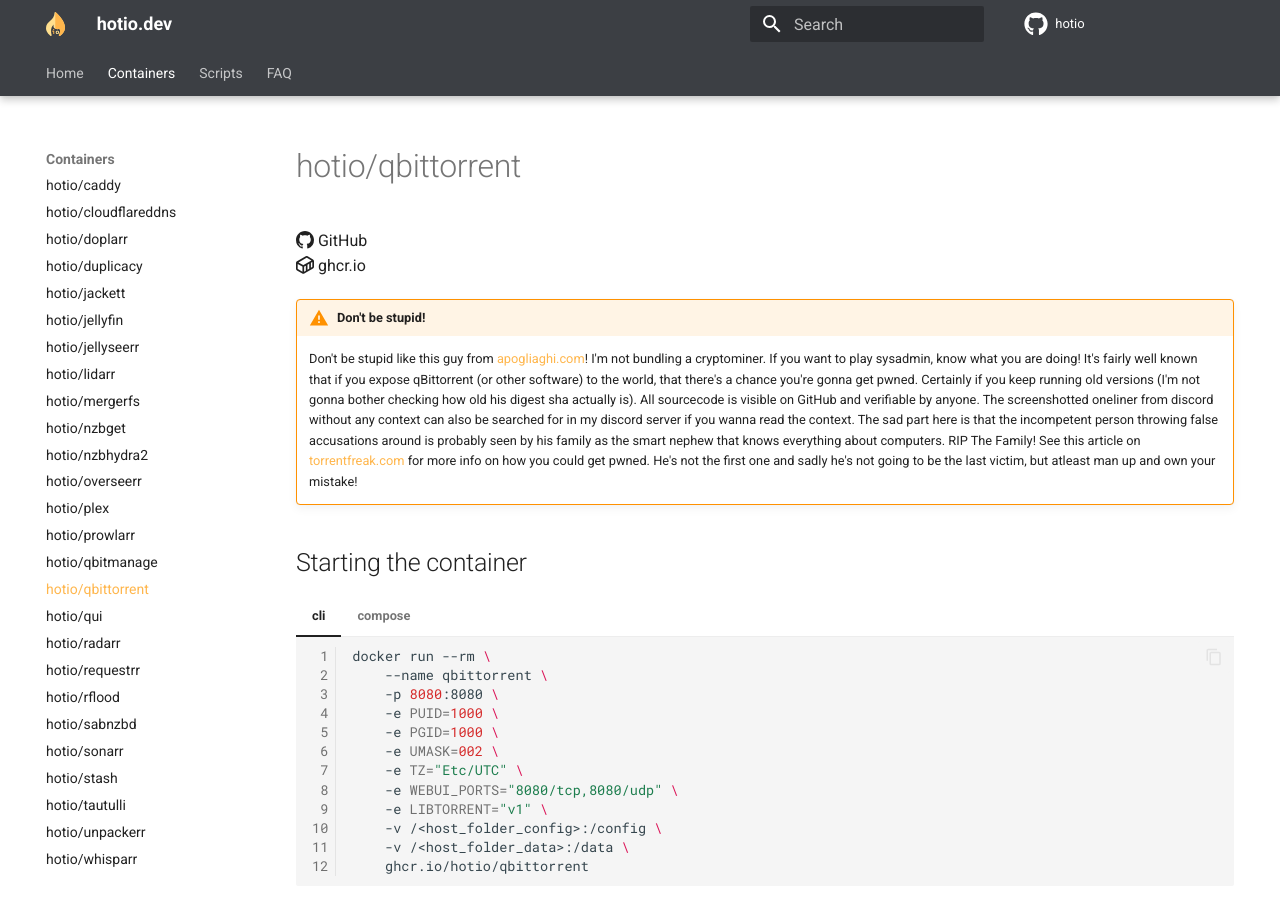
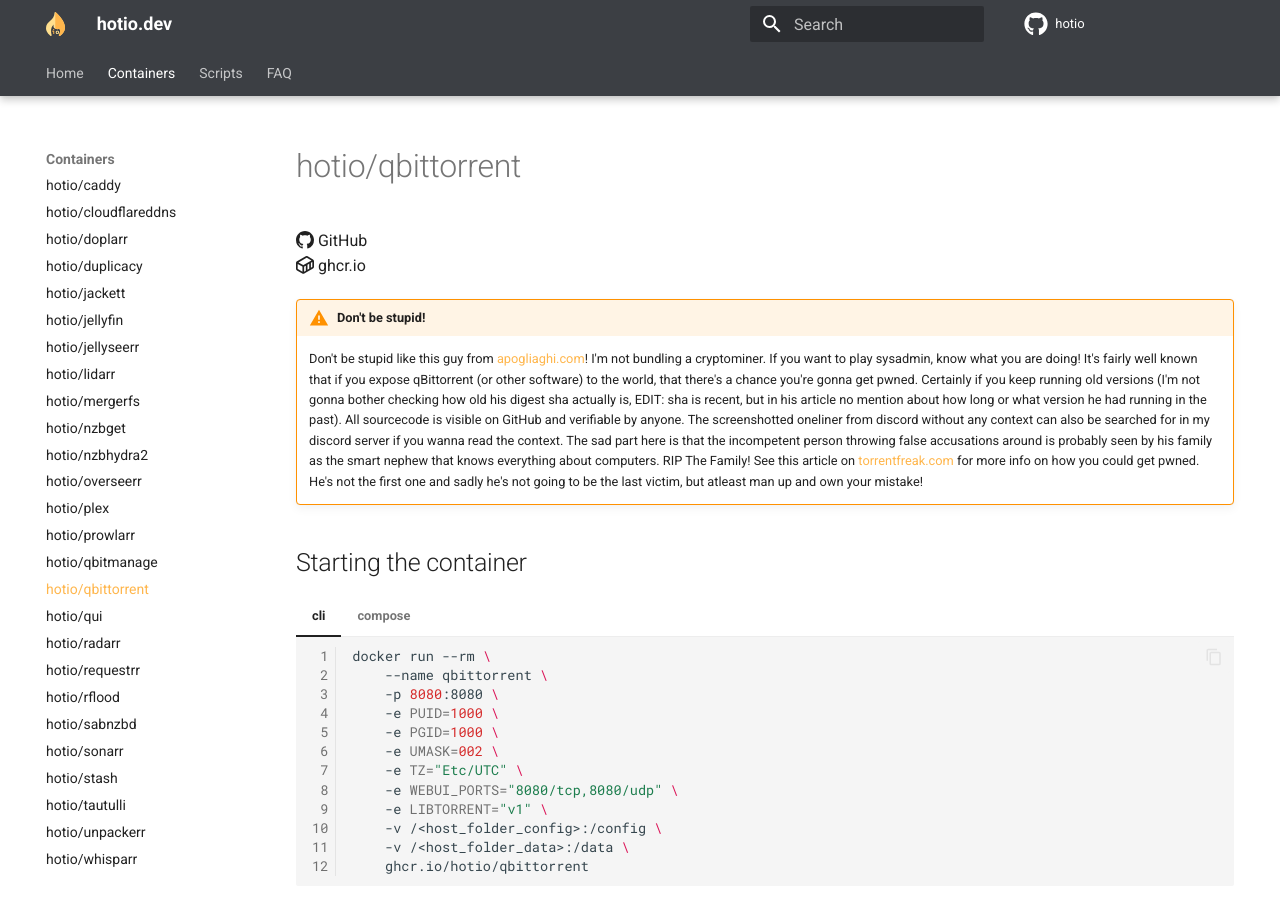
Before and after one commit to hotio/website, an MkDocs documentation site: the page built from docs/containers/qbittorrent.md, in a window 1280 px wide and 900 px high. Built offline with MkDocs 1.6.1 and Material for MkDocs 9.7.7, drawn with Linux system fonts in a browser that asks for light colours.

Commit message:
tweak wording

```diff
--- a/docs/containers/qbittorrent.md
+++ b/docs/containers/qbittorrent.md
@@ -7,7 +7,7 @@
 
 !!! warning "Don't be stupid!"
 
-    Don't be stupid like this guy from [apogliaghi.com](https://apogliaghi.com/2025/09/crypto-miner-in-hotio/qbittorrent)! I'm not bundling a cryptominer. If you want to play sysadmin, know what you are doing! It's fairly well known that if you expose qBittorrent (or other software) to the world, that there's a chance you're gonna get pwned. Certainly if you keep running old versions (I'm not gonna bother checking how old his digest sha actually is). All sourcecode is visible on GitHub and verifiable by anyone. The screenshotted oneliner from discord without any context can also be searched for in my discord server if you wanna read the context. The sad part here is that the incompetent person throwing false accusations around is probably seen by his family as the smart nephew that knows everything about computers. RIP The Family! See this article on [torrentfreak.com](https://torrentfreak.com/qbittorrent-web-ui-exploited-to-mine-cryptocurrency-heres-how-to-fix-230902/) for more info on how you could get pwned. He's not the first one and sadly he's not going to be the last victim, but atleast man up and own your mistake!
+    Don't be stupid like this guy from [apogliaghi.com](https://apogliaghi.com/2025/09/crypto-miner-in-hotio/qbittorrent)! I'm not bundling a cryptominer. If you want to play sysadmin, know what you are doing! It's fairly well known that if you expose qBittorrent (or other software) to the world, that there's a chance you're gonna get pwned. Certainly if you keep running old versions (I'm not gonna bother checking how old his digest sha actually is, EDIT: sha is recent, but in his article no mention about how long or what version he had running in the past). All sourcecode is visible on GitHub and verifiable by anyone. The screenshotted oneliner from discord without any context can also be searched for in my discord server if you wanna read the context. The sad part here is that the incompetent person throwing false accusations around is probably seen by his family as the smart nephew that knows everything about computers. RIP The Family! See this article on [torrentfreak.com](https://torrentfreak.com/qbittorrent-web-ui-exploited-to-mine-cryptocurrency-heres-how-to-fix-230902/) for more info on how you could get pwned. He's not the first one and sadly he's not going to be the last victim, but atleast man up and own your mistake!
 
 ## Starting the container
 
```
